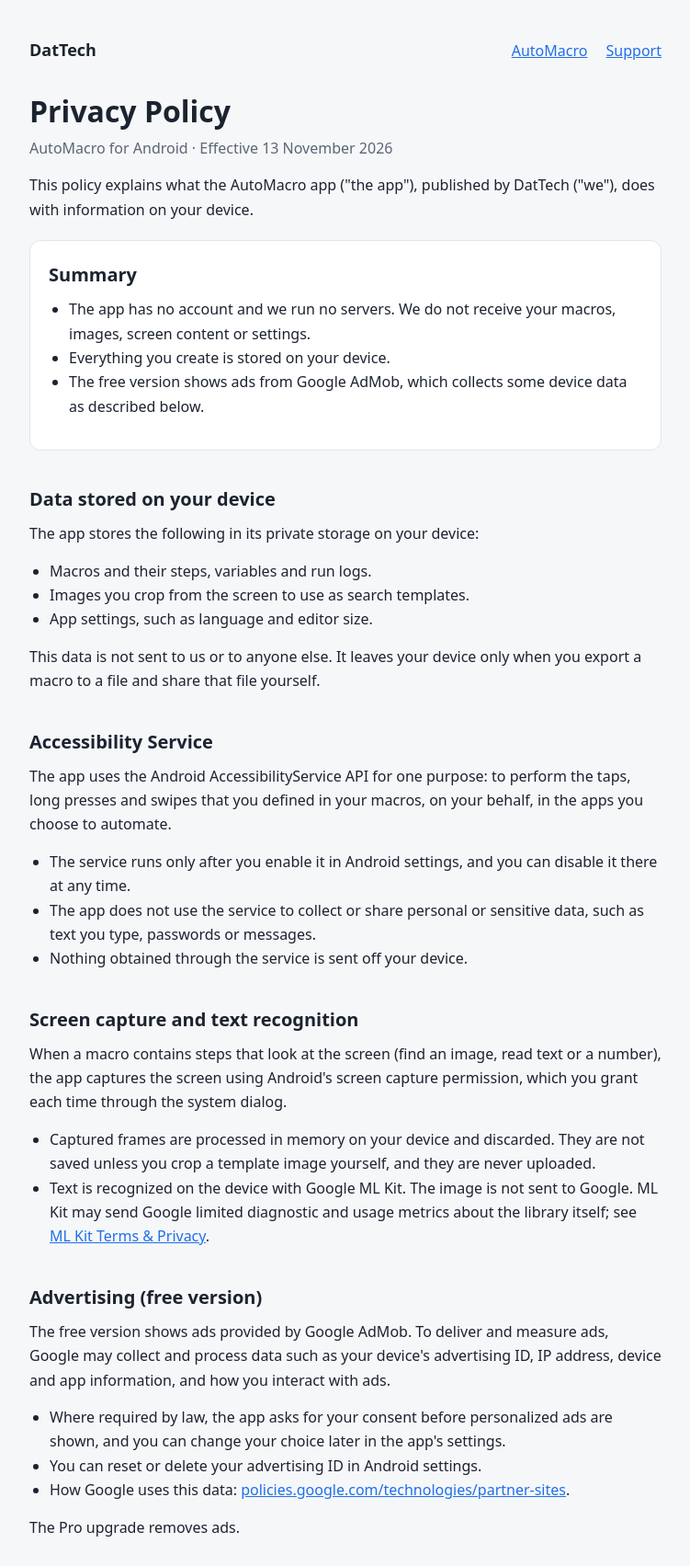
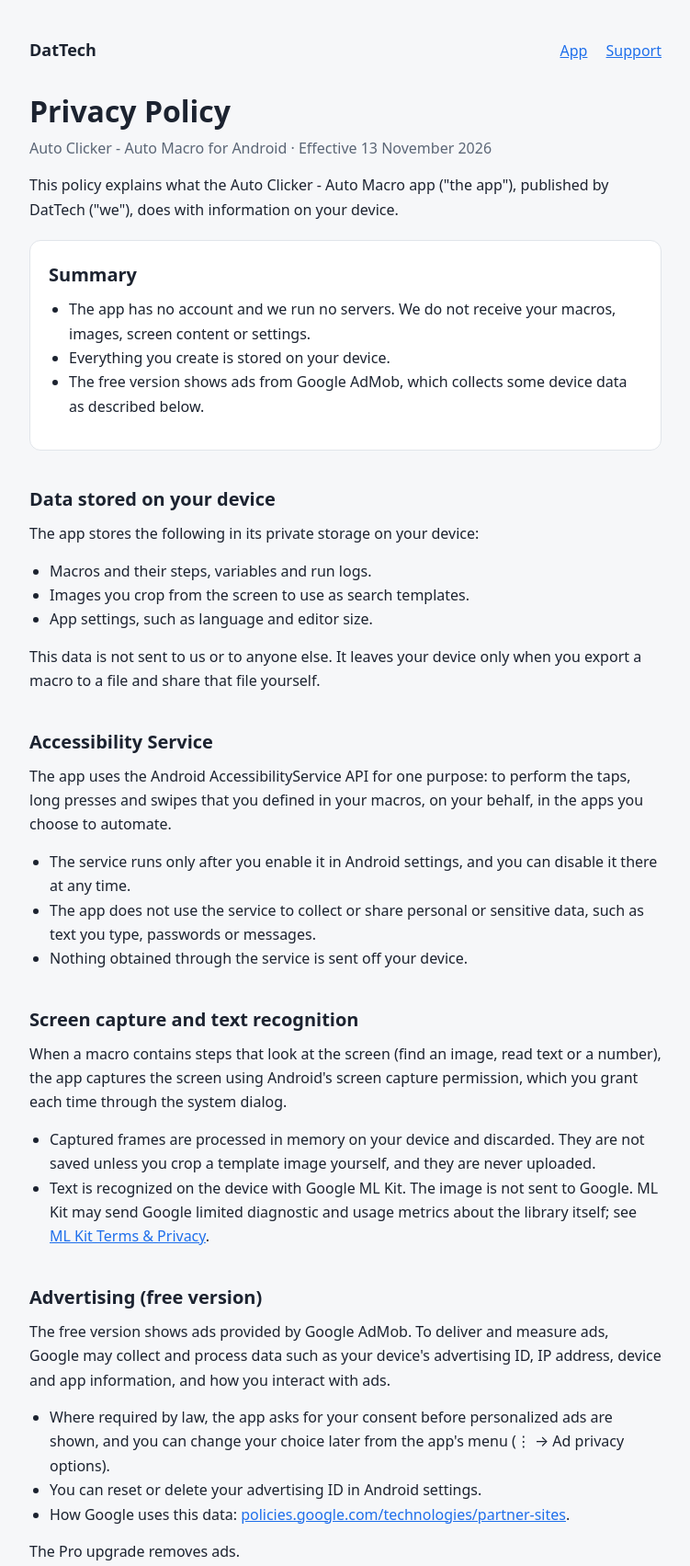
Before and after one commit to DatTech-Hub/DatTech-Hub.github.io, a plain HTML site: page privacy.html in a window 1280 px wide. Shown: the top 1703 px of the page at 92% size, without its empty margins (264-1015 px from the left). Drawn offline with Linux system fonts and the light colour scheme.

Commit message:
Add files via upload

```diff
--- a/privacy.html
+++ b/privacy.html
@@ -3,7 +3,7 @@
 <head>
   <meta charset="utf-8">
   <meta name="viewport" content="width=device-width, initial-scale=1">
-  <title>Privacy Policy – AutoMacro</title>
+  <title>Privacy Policy – Auto Clicker - Auto Macro</title>
   <style>
 :root {
   --bg: #f6f7f9;
@@ -75,15 +75,15 @@ footer {
   <header class="site">
     <a class="brand" href="./">DatTech</a>
     <nav>
-      <a href="./">AutoMacro</a>
+      <a href="./">App</a>
       <a href="./#support">Support</a>
     </nav>
   </header>
 
   <h1>Privacy Policy</h1>
-  <p class="muted">AutoMacro for Android · Effective 13 November 2026</p>
+  <p class="muted">Auto Clicker - Auto Macro for Android · Effective 13 November 2026</p>
 
-  <p>This policy explains what the AutoMacro app ("the app"), published by DatTech ("we"), does with information on your device.</p>
+  <p>This policy explains what the Auto Clicker - Auto Macro app ("the app"), published by DatTech ("we"), does with information on your device.</p>
 
   <div class="card">
     <h2>Summary</h2>
@@ -121,7 +121,7 @@ footer {
   <h2>Advertising (free version)</h2>
   <p>The free version shows ads provided by Google AdMob. To deliver and measure ads, Google may collect and process data such as your device's advertising ID, IP address, device and app information, and how you interact with ads.</p>
   <ul>
-    <li>Where required by law, the app asks for your consent before personalized ads are shown, and you can change your choice later in the app's settings.</li>
+    <li>Where required by law, the app asks for your consent before personalized ads are shown, and you can change your choice later from the app's menu (⋮ → Ad privacy options).</li>
     <li>You can reset or delete your advertising ID in Android settings.</li>
     <li>How Google uses this data: <a href="https://policies.google.com/technologies/partner-sites">policies.google.com/technologies/partner-sites</a>.</li>
   </ul>
```
Also changed, not shown: index.html (+4 -4 lines).
